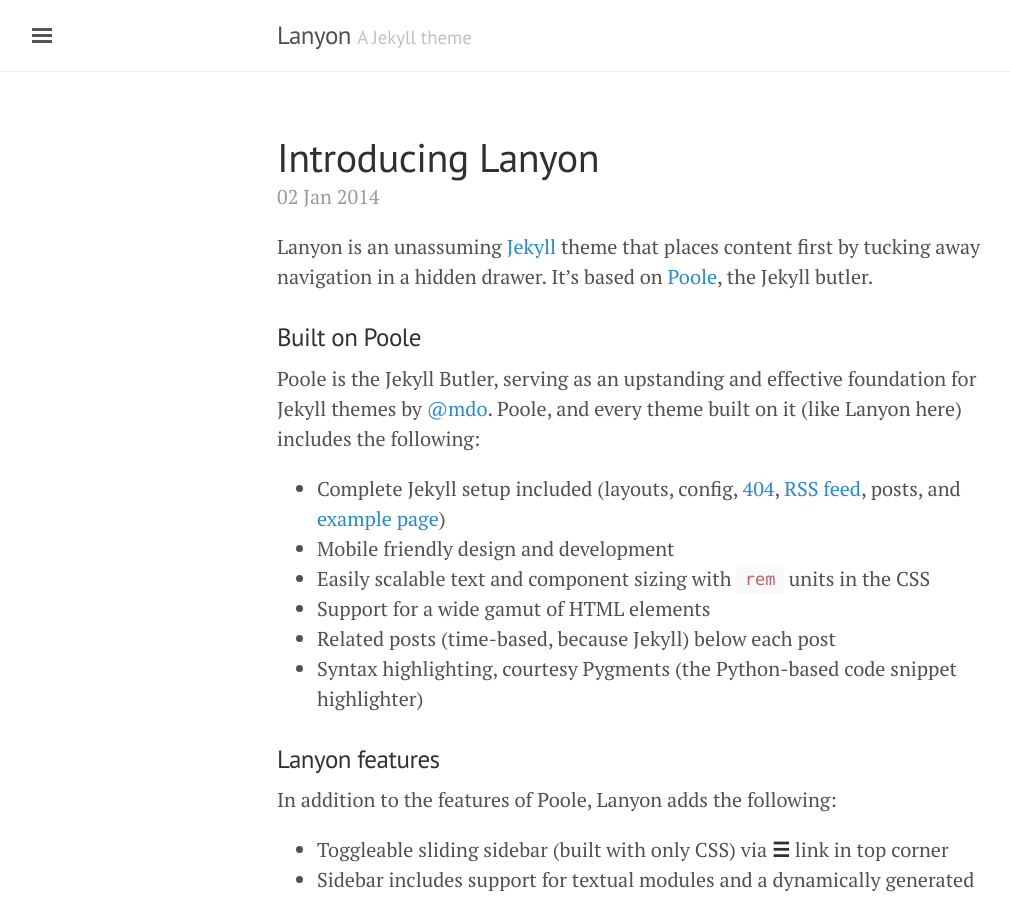
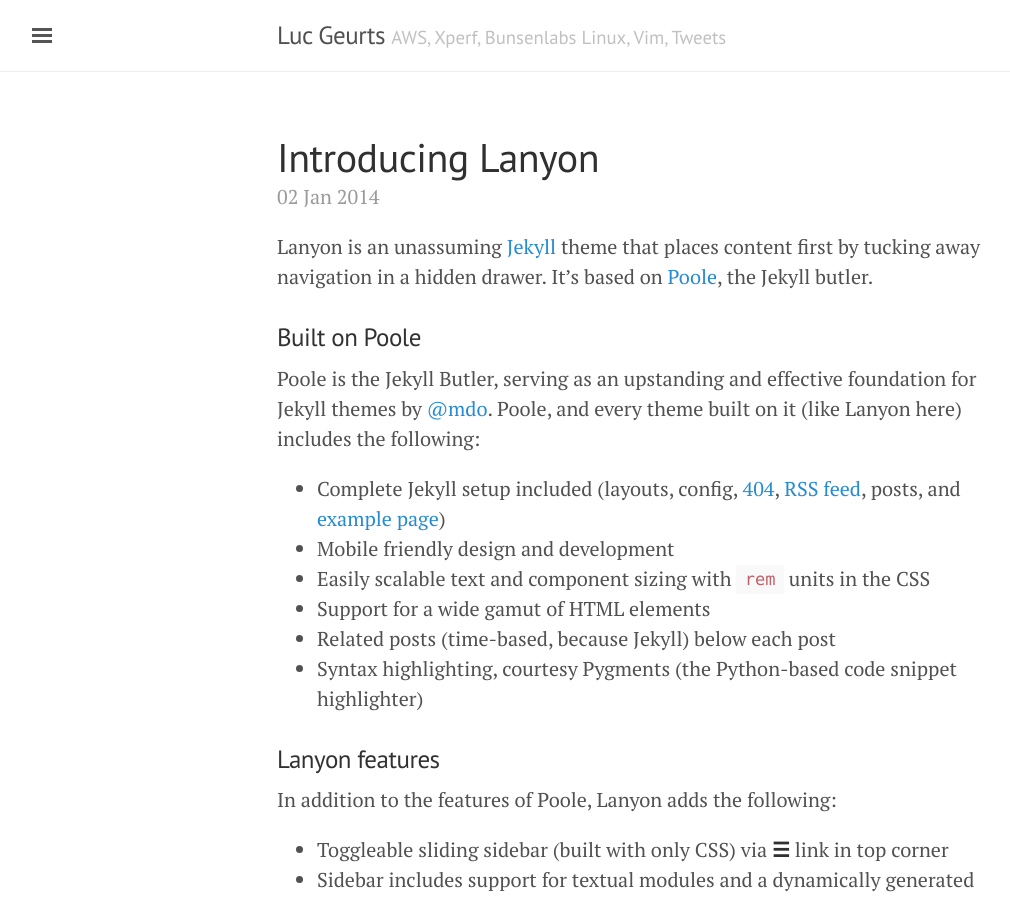
Before and after one commit to lgeurts/lgeurts.github.io, a Jekyll site: the page built from index.html, in a window 1280 px wide and 900 px high. Shown: the whole window, without its empty margins (3-1013 px from the left). Built offline with Jekyll 4.4.1, drawn with Linux system fonts in a browser that asks for light colours; the list of posts is cut into pages by our own code.

Commit message:
Update _config.yml

```diff
--- a/_config.yml
+++ b/_config.yml
@@ -5,10 +5,10 @@
 #relative_permalinks: true #not used since Jekyll v3.0
 
 # Setup
-title:               Lanyon
-tagline:             'A Jekyll theme'
-description:         'A reserved <a href="http://jekyllrb.com" target="_blank">Jekyll</a> theme that places the utmost gravity on content with a hidden drawer. Made by <a href="https://twitter.com/mdo" target="_blank">@mdo</a>.'
-url:                 http://lanyon.getpoole.com
+title:               Luc Geurts
+tagline:             'AWS, Xperf, Bunsenlabs Linux, Vim, Tweets'
+#description:         'A reserved <a href="http://jekyllrb.com" target="_blank">Jekyll</a> theme that places the utmost gravity on content with a hidden drawer. Made by <a href="https://twitter.com/mdo" target="_blank">@mdo</a>.'
+url:                 https://lgeurts.github.io
 baseurl:             ''
 plugins: 			 [jekyll-paginate]
 paginate:            5
```
